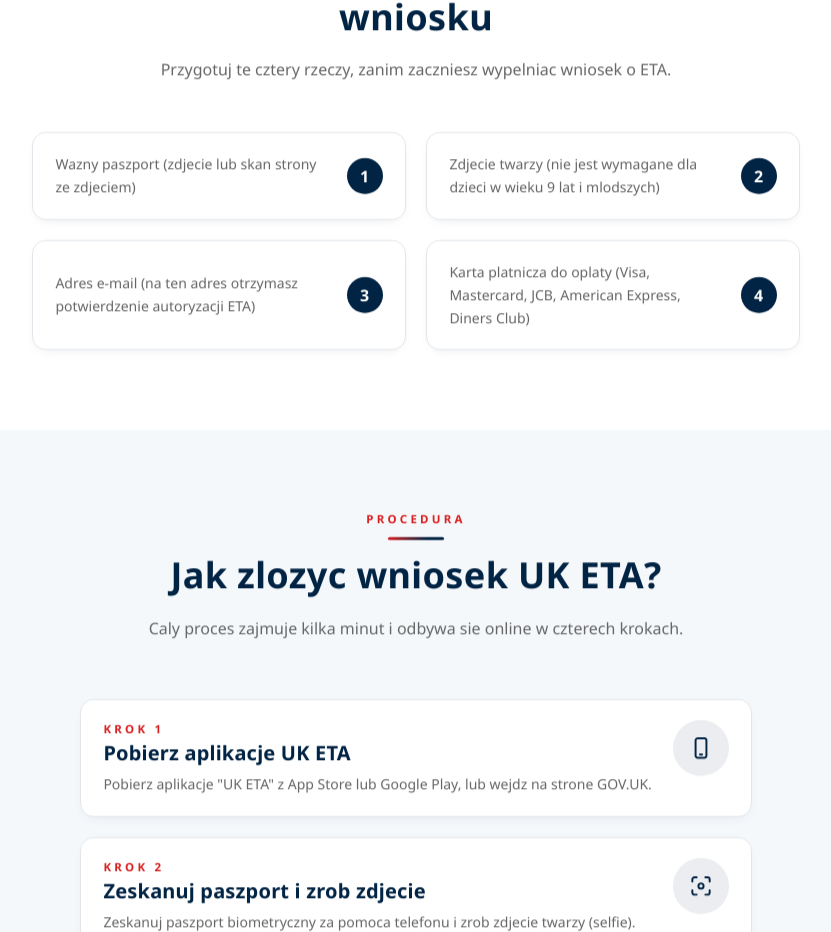
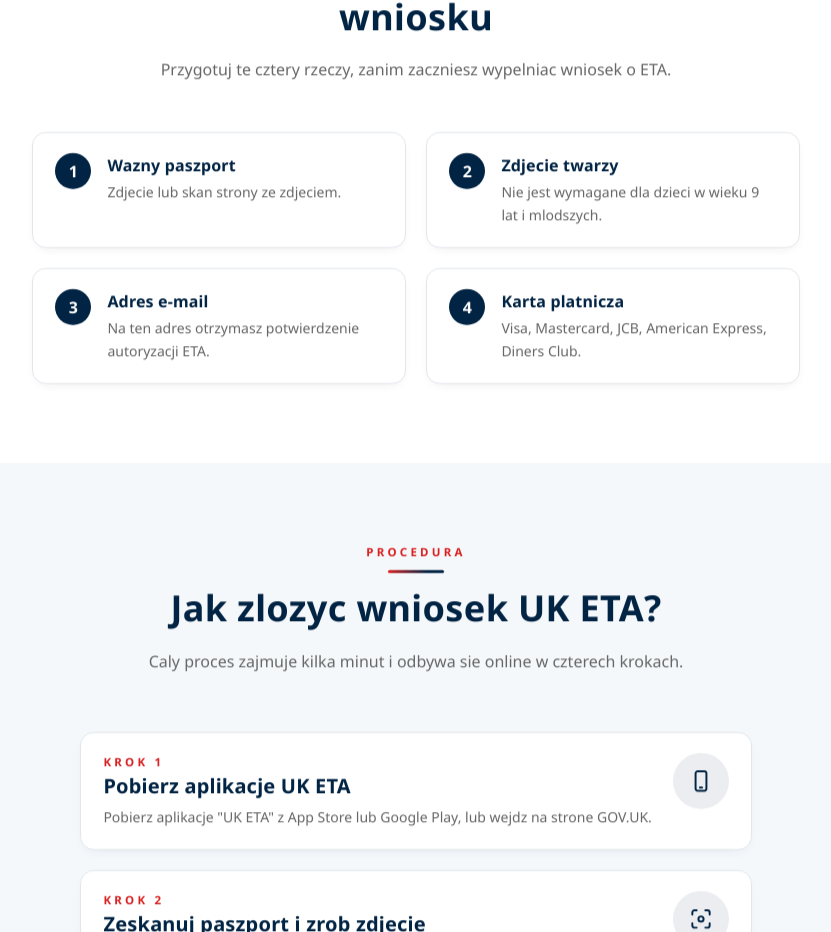
Before and after one commit to mediaxsaburoai0818-design/uk-eta-site, a Next.js app: page / in a window 1280 px wide. Shown: the part 2258-3190 px from the top of the page, without its empty margins (224-1055 px from the left). Built offline with nearby package versions, Linux system fonts and the light colour scheme.

Commit message:
必要書類=番号左＋ラベル＋説明(参考画像準拠)

```diff
--- a/app/page.tsx
+++ b/app/page.tsx
@@ -195,14 +195,17 @@
           </div>
           <div className="grid grid-cols-1 sm:grid-cols-2 gap-5 max-w-3xl mx-auto">
             {[
-              "Wazny paszport (zdjecie lub skan strony ze zdjeciem)",
-              "Zdjecie twarzy (nie jest wymagane dla dzieci w wieku 9 lat i mlodszych)",
-              "Adres e-mail (na ten adres otrzymasz potwierdzenie autoryzacji ETA)",
-              "Karta platnicza do oplaty (Visa, Mastercard, JCB, American Express, Diners Club)",
+              { label: "Wazny paszport", desc: "Zdjecie lub skan strony ze zdjeciem." },
+              { label: "Zdjecie twarzy", desc: "Nie jest wymagane dla dzieci w wieku 9 lat i mlodszych." },
+              { label: "Adres e-mail", desc: "Na ten adres otrzymasz potwierdzenie autoryzacji ETA." },
+              { label: "Karta platnicza", desc: "Visa, Mastercard, JCB, American Express, Diners Club." },
             ].map((item, i) => (
-              <div key={i} className="card flex gap-4 items-center reveal text-left">
-                <p className="flex-1 text-sm leading-relaxed" style={{ color: "var(--color-text-light)" }}>{item}</p>
+              <div key={i} className="card flex gap-4 items-start reveal text-left">
                 <span className="flex-shrink-0 w-9 h-9 rounded-full inline-flex items-center justify-center font-semibold text-white" style={{ background: "var(--color-blue)", fontFamily: "var(--font-display)" }}>{i + 1}</span>
+                <div>
+                  <h3 className="feature-title !text-base !mb-1">{item.label}</h3>
+                  <p className="text-sm leading-relaxed" style={{ color: "var(--color-text-light)" }}>{item.desc}</p>
+                </div>
               </div>
             ))}
           </div>
```
